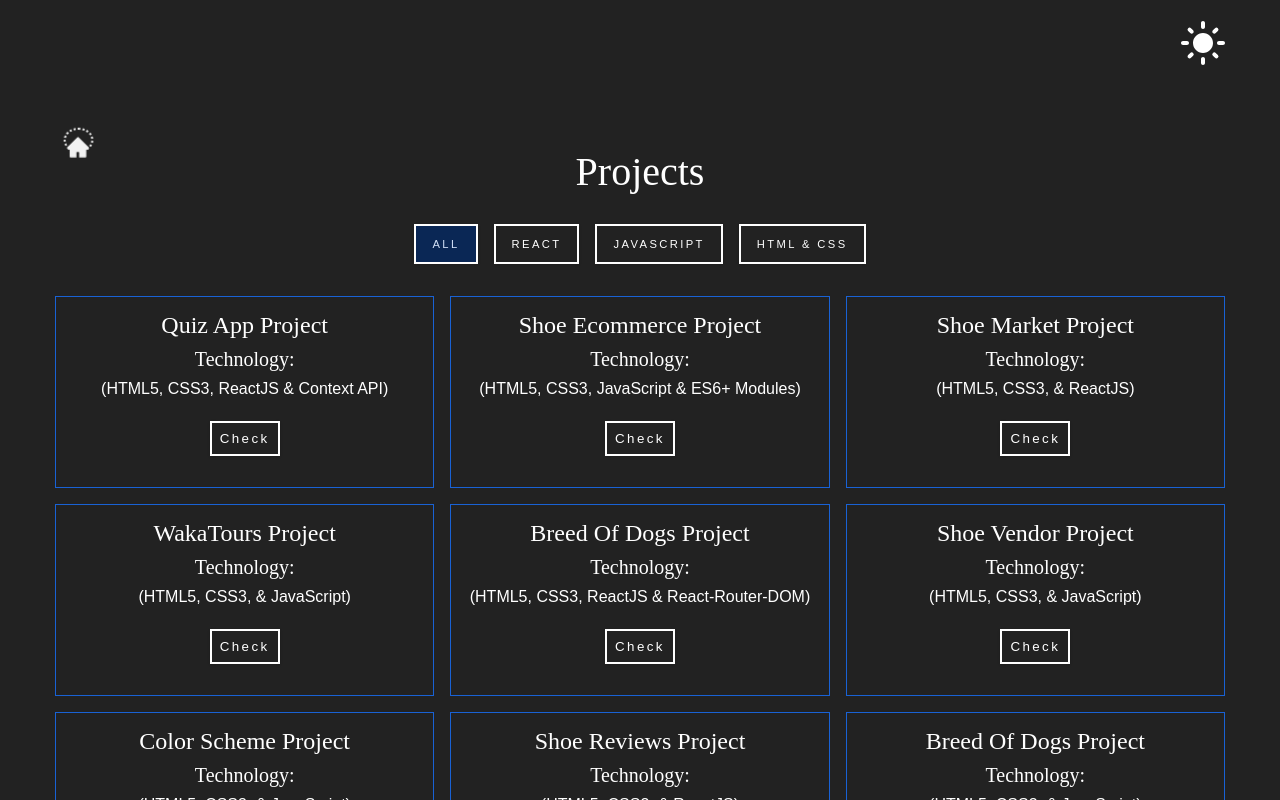
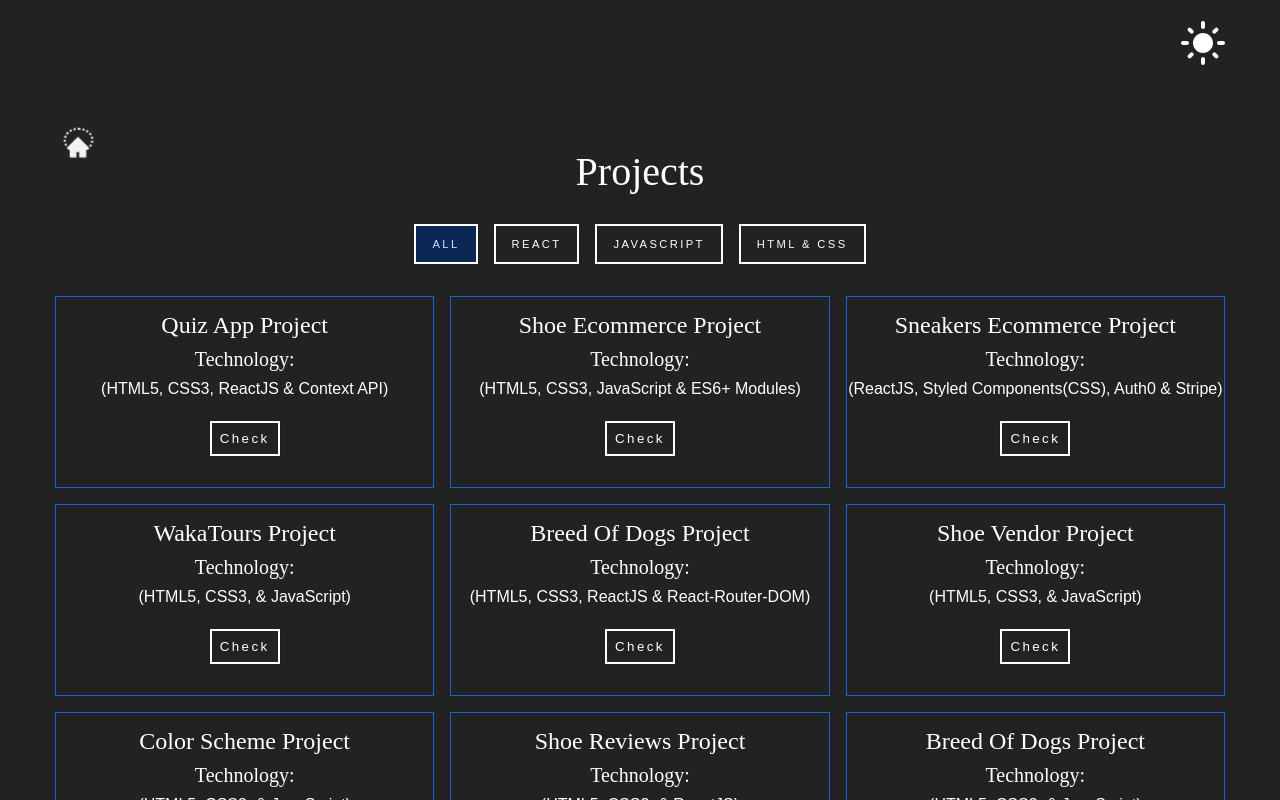
Before and after one commit to Danthesage01/port, a React (Create React App) app: page /projects in a window 1280 px wide. Shown: the top 800 px of the page. Built offline with nearby package versions, Linux system fonts and the light colour scheme.

Commit message:
data updated

```diff
--- a/src/data.js
+++ b/src/data.js
@@ -24,11 +24,11 @@ const data = [
     id: 3,
     category: "REACT",
     image: "/images/shoe-main.jpg",
-    title: "Shoe Market",
-    description: `I developed the Shoe Market to showcase my knowledge and understanding of ReactJS and Javascript in developing modern, responsive and user-friendly single-page applications. I used React Hooks such as useState and useEffect alongside conditional rendering to create the app.`,
-    github: "https://github.com/Danthesage01/shoes",
-    url: "https://calm-shoes.netlify.app/",
-    technology: "HTML5, CSS3, & ReactJS"
+    title: "Sneakers Ecommerce",
+    description: `I developed the Sneakers Ecommerce Website to showcase my knowledge and understanding of JavaScript, ReactJS, and other third-party technologies such as Netlify Serverless Functions, Auth0 and Stripe to build a modern, responsive and user-friendly ecommerce application for 21st century business outfits. The ecommerce app features a Payment Gateway, User Authentication and other essential ecommerce features.`,
+    github: "https://github.com/Danthesage01/sneakers",
+    url: "https://re-sneakers.netlify.app",
+    technology: "ReactJS, Styled Components(CSS), Auth0 & Stripe"
   },
   {
     id: 4,
```
